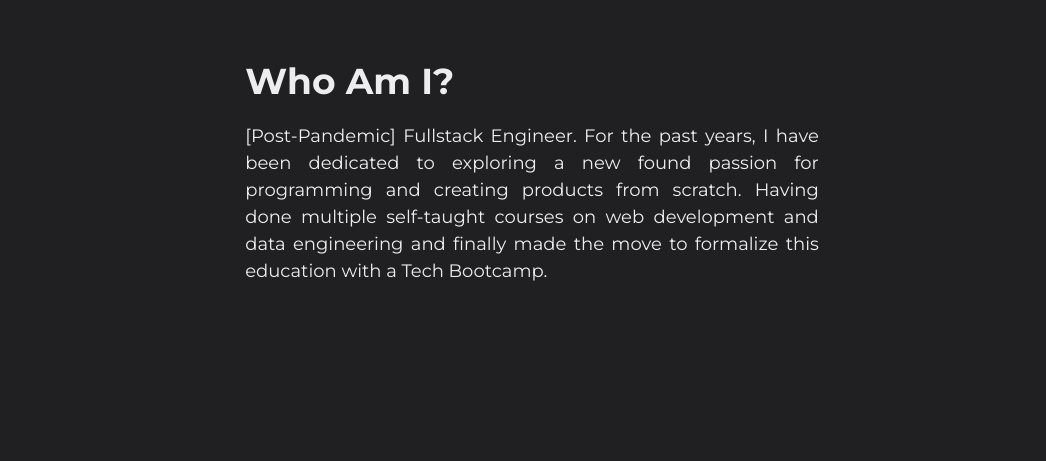
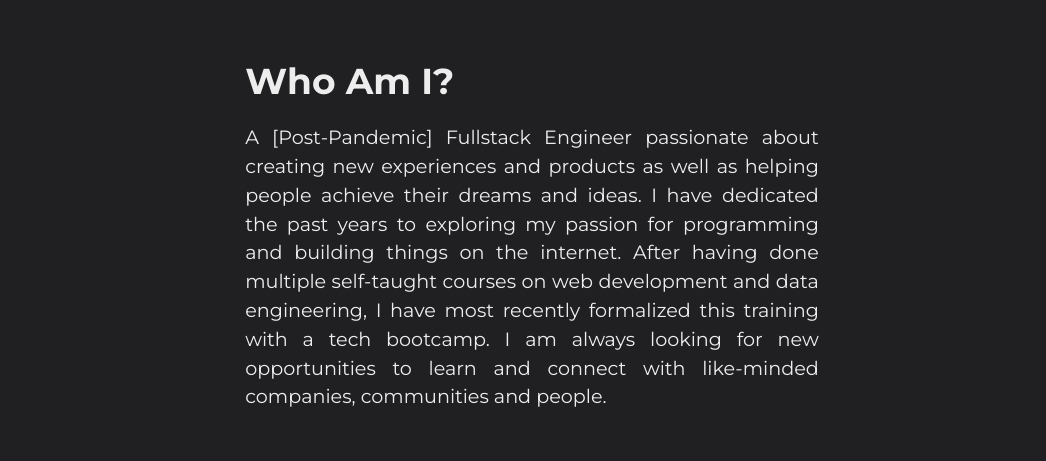
Before and after one commit to guilhermefill/personal-site, a React (Create React App) app: page / in a window 1280 px wide. Shown: the part 740-1201 px from the top of the page, without its empty margins (108-1154 px from the left). Built offline with nearby package versions, Linux system fonts and the light colour scheme.

Commit message:
new copy

```diff
--- a/src/components/About.jsx
+++ b/src/components/About.jsx
@@ -8,12 +8,15 @@ const About = ({ id }) => {
 				<Heading fontFamily="Montserrat" pb={5}>
 					Who Am I?
 				</Heading>
-				<Text fontFamily="Montserrat" textAlign="justify" fontSize="large">
-					[Post-Pandemic] Fullstack Engineer. For the past years, I have been
-					dedicated to exploring a new found passion for programming and
-					creating products from scratch. Having done multiple self-taught
-					courses on web development and data engineering and finally made the
-					move to formalize this education with a Tech Bootcamp.
+				<Text fontFamily="Montserrat" textAlign="justify" fontSize="larger">
+					A [Post-Pandemic] Fullstack Engineer passionate about creating new
+					experiences and products as well as helping people achieve their
+					dreams and ideas. I have dedicated the past years to exploring my
+					passion for programming and building things on the internet. After
+					having done multiple self-taught courses on web development and data
+					engineering, I have most recently formalized this training with a tech
+					bootcamp. I am always looking for new opportunities to learn and
+					connect with like-minded companies, communities and people.
 				</Text>
 			</Container>
 		</div>
--- a/src/components/Navbar.jsx
+++ b/src/components/Navbar.jsx
@@ -55,7 +55,7 @@ const Navbar = () => {
 					to="about"
 					spy={true}
 					smooth={true}
-					offset={-250}
+					offset={-200}
 					duration={500}
 				>
 					<Text
--- a/src/components/Projects.jsx
+++ b/src/components/Projects.jsx
@@ -33,7 +33,7 @@ const Projects = ({ id }) => {
 			<Grid
 				templateColumns="repeat(3, 1fr)"
 				gap={6}
-				mt={300}
+				mt={250}
 				maxW="1000px"
 				ml="auto"
 				mr="auto"
```
